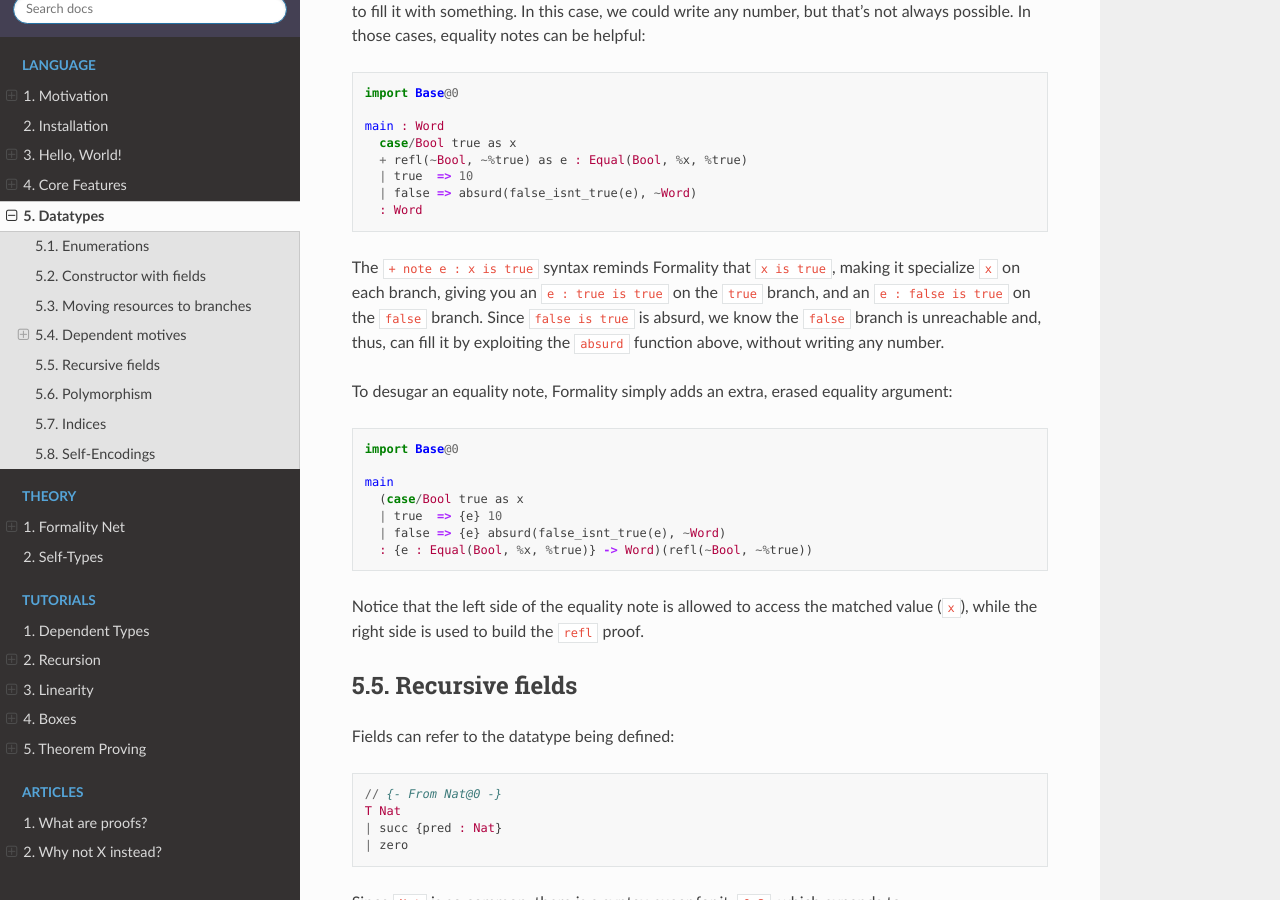
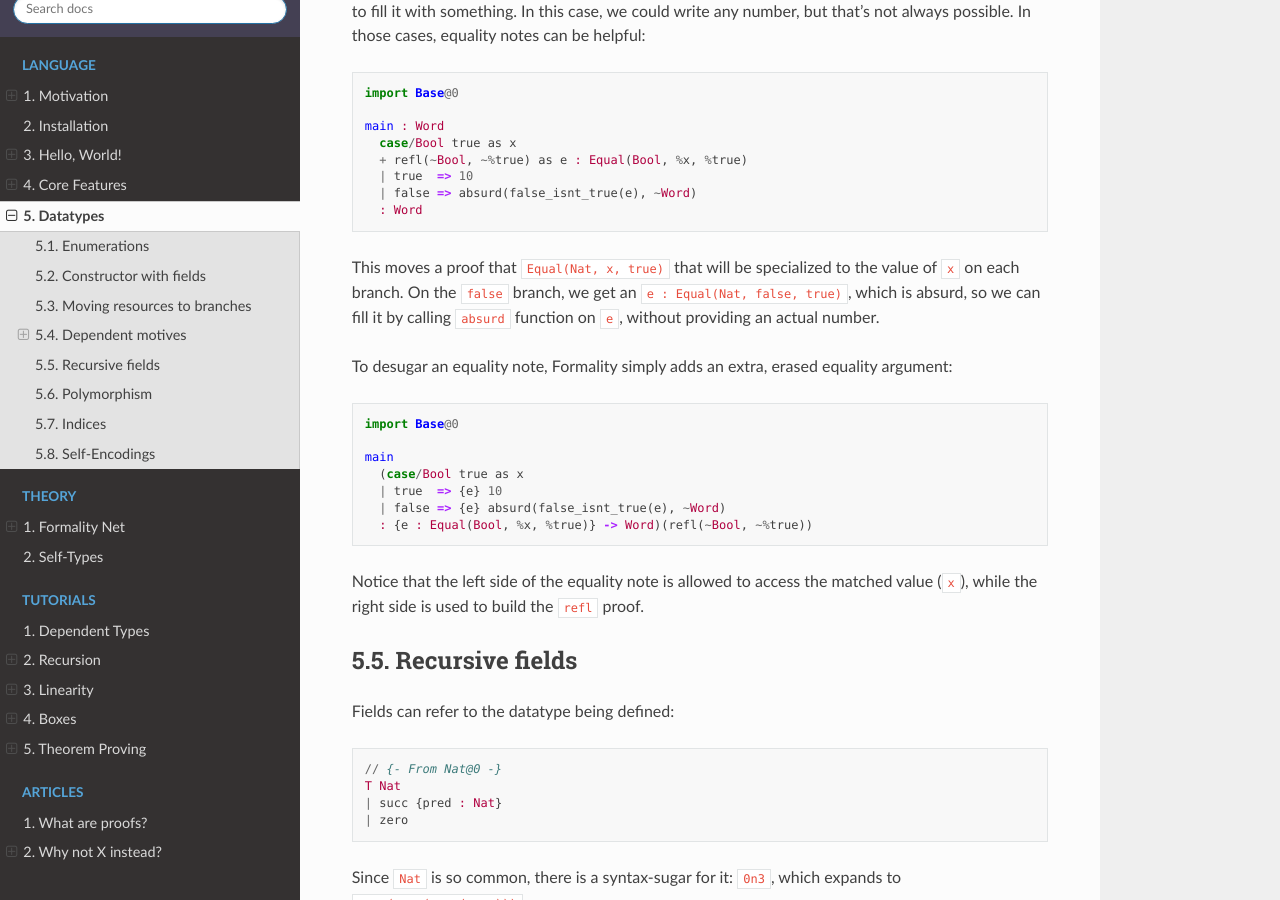
Before and after one commit to Soonad/docs.formality-lang.org, a Sphinx documentation site: the page built from docs/source/language/5.Datatypes.md, in a window 1280 px wide and 900 px high, scrolled down 5182 px. Built offline with Sphinx 7.4.7 and the Read the Docs theme 2.0.0, drawn with Linux system fonts in a browser that asks for light colours; pages that are not in the unit, such as notebooks, are missing from menus.

Commit message:
Fix Datatype detail

````diff
--- a/docs/source/language/5.Datatypes.md
+++ b/docs/source/language/5.Datatypes.md
@@ -241,7 +241,7 @@ main : Word
   : Word
 ```
 
-The `+ note e : x is true` syntax reminds Formality that `x is true`, making it specialize `x` on each branch, giving you an `e : true is true` on the `true` branch, and an `e : false is true` on the `false` branch. Since `false is true` is absurd, we know the `false` branch is unreachable and, thus, can fill it by exploiting the `absurd` function above, without writing any number.
+This moves a proof that `Equal(Nat, x, true)` that will be specialized to the value of `x` on each branch. On the `false` branch, we get an `e : Equal(Nat, false, true)`, which is absurd, so we can fill it by calling `absurd` function on `e`, without providing an actual number.
 
 To desugar an equality note, Formality simply adds an extra, erased equality argument:
 
````
